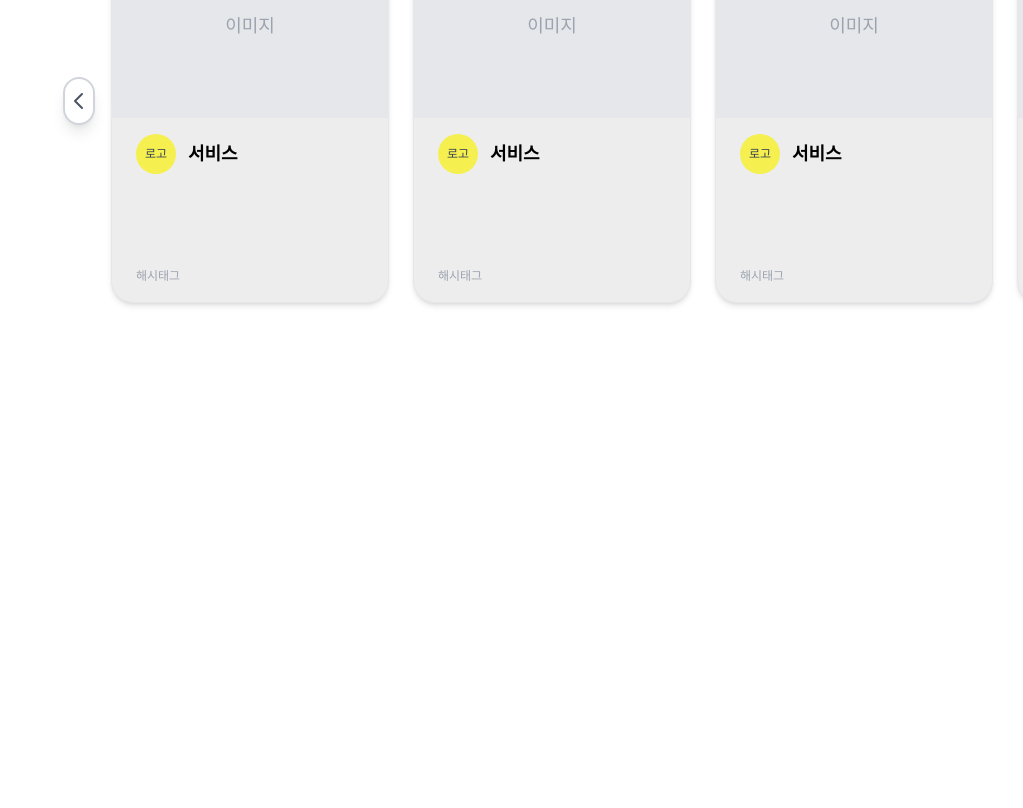
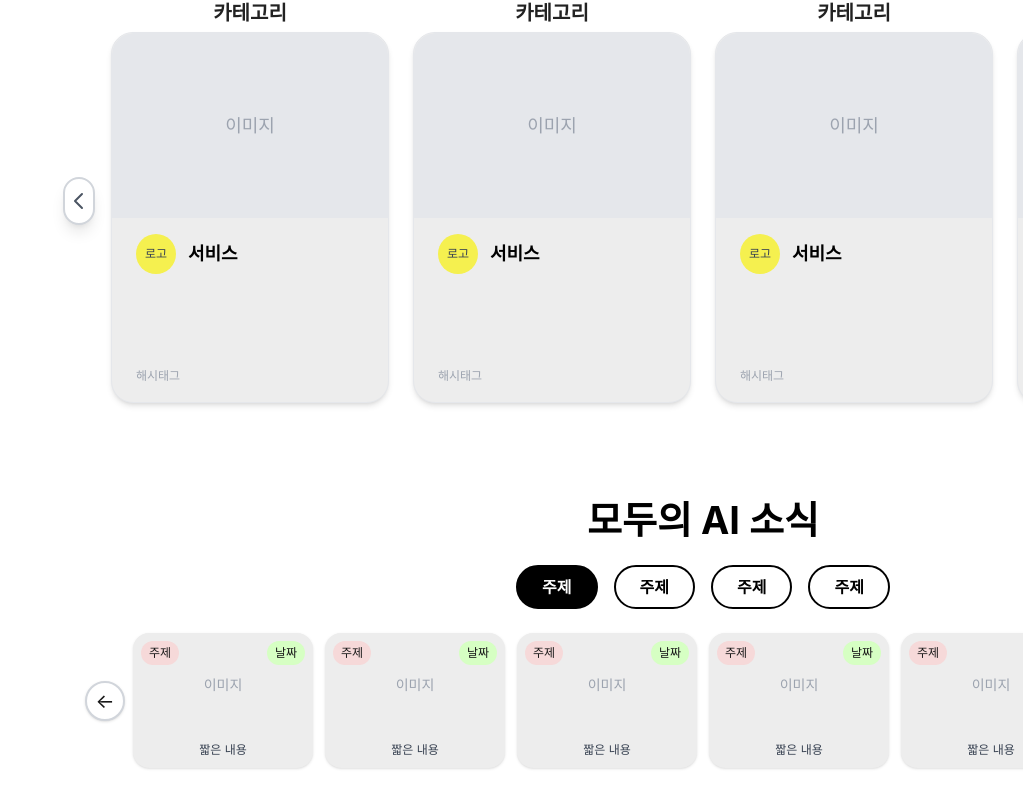
Before and after one commit to kimnamwook1/stepai-web, a Next.js app: page / in a window 1280 px wide. Shown: the part 1615-2423 px from the top of the page, without its empty margins (257-1280 px from the left). Before the commit the page ends 1957 px from the top, so only its background shows below. Built offline with nearby package versions, Linux system fonts and the light colour scheme; a web font is replaced by a local one.

Commit message:
Body_News 섹션 클라이언트 컴포넌트 선언 및 페이지 적용

```diff
--- a/src/app/page.tsx
+++ b/src/app/page.tsx
@@ -3,6 +3,7 @@ import ContentsMain from '@/components/ContentsMain';
 import Body_Category from '@/components/Body_Category';
 import TopTrendsSection from '@/components/TopTrendsSection';
 import TopStepSection from '@/components/TopStepSection';
+import Body_News from '@/components/Body_News';
 
 export default function Home() {
   return (
@@ -14,6 +15,7 @@ export default function Home() {
         <Body_Category />
         <TopTrendsSection />
         <TopStepSection />
+        <Body_News />
       </main>
     </div>
   );
--- /dev/null
+++ b/src/components/Body_News.tsx
@@ -0,0 +1,137 @@
+"use client";
+
+import React, { useState, useRef, useCallback, useEffect } from "react";
+
+const SECTION_WIDTH = 1920;
+const SECTION_HEIGHT = 400;
+const SIDE_PADDING = 320;
+const VERTICAL_MARGIN = 50;
+const CARD_WIDTH = 180;
+const CARD_HEIGHT = 135; // 4:3 비율
+const CARD_GAP = 12;
+const VISIBLE_COUNT = 6;
+const BUTTON_SIZE = 40;
+
+const topicList = ["주제", "주제", "주제", "주제"];
+const cardList = Array(10).fill(0).map(() => ({
+    topic: "주제",
+    image: "이미지",
+    summary: "짧은 내용",
+    date: "날짜"
+}));
+
+const Body_News: React.FC = () => {
+    const [activeTopic, setActiveTopic] = useState(0);
+    const [startIdx, setStartIdx] = useState(0);
+    const [isAnimating, setIsAnimating] = useState(false);
+    const timerRef = useRef<NodeJS.Timeout | null>(null);
+
+    // 캐러셀 이동
+    const handleNext = useCallback(() => {
+        if (isAnimating) return;
+        setIsAnimating(true);
+        setStartIdx((prev) => (prev + 1) % cardList.length);
+    }, [isAnimating]);
+    const handlePrev = useCallback(() => {
+        if (isAnimating) return;
+        setIsAnimating(true);
+        setStartIdx((prev) => (prev - 1 + cardList.length) % cardList.length);
+    }, [isAnimating]);
+
+    useEffect(() => {
+        if (!isAnimating) return;
+        const timer = setTimeout(() => setIsAnimating(false), 400);
+        return () => clearTimeout(timer);
+    }, [isAnimating]);
+
+    // 현재 표시할 6개 카드
+    const getVisibleCards = () => {
+        return Array(VISIBLE_COUNT).fill(0).map((_, i) => cardList[(startIdx + i) % cardList.length]);
+    };
+
+    return (
+        <section
+            style={{
+                width: SECTION_WIDTH,
+                minHeight: SECTION_HEIGHT,
+                margin: `${VERTICAL_MARGIN}px 0`,
+                padding: `0 ${SIDE_PADDING}px`,
+                boxSizing: "border-box",
+                background: "#fff"
+            }}
+            className="flex flex-col items-center"
+        >
+            {/* 섹션 타이틀 */}
+            <div className="w-full flex justify-center mb-4">
+                <span className="text-[38px] font-bold text-black" style={{ fontFamily: 'Inter' }}>
+                    모두의 AI 소식
+                </span>
+            </div>
+            {/* 주제 버튼 */}
+            <div className="flex gap-4 mb-6">
+                {topicList.map((topic, idx) => (
+                    <button
+                        key={idx}
+                        className={`px-6 py-2 rounded-full border-2 text-base font-bold transition-colors duration-200 ${activeTopic === idx ? 'bg-black text-white border-black' : 'bg-white text-black border-black'}`}
+                        onClick={() => setActiveTopic(idx)}
+                    >
+                        {topic}
+                    </button>
+                ))}
+            </div>
+            {/* 카드 캐러셀 */}
+            <div className="relative flex items-center w-full justify-center" style={{ maxWidth: 1280 }}>
+                {/* 좌측 화살표 */}
+                <button
+                    onClick={handlePrev}
+                    className="z-10 bg-white border-2 border-gray-300 rounded-full flex items-center justify-center hover:bg-gray-50 transition-colors duration-300 shadow self-center"
+                    disabled={isAnimating}
+                    style={{ width: BUTTON_SIZE, height: BUTTON_SIZE, marginRight: 8 }}
+                >
+                    <span className="text-xl">&#8592;</span>
+                </button>
+                {/* 카드 리스트 */}
+                <div
+                    className="flex transition-transform duration-400"
+                    style={{
+                        gap: `${CARD_GAP}px`,
+                        width: CARD_WIDTH * VISIBLE_COUNT + CARD_GAP * (VISIBLE_COUNT - 1),
+                        justifyContent: 'center',
+                    }}
+                >
+                    {getVisibleCards().map((card, idx) => (
+                        <div
+                            key={idx}
+                            className="flex flex-col relative bg-[#ededed] rounded-[16px] shadow items-center"
+                            style={{ width: CARD_WIDTH, height: CARD_HEIGHT }}
+                        >
+                            {/* 좌상단 주제 뱃지 */}
+                            <span className="absolute left-2 top-2 bg-[#f6d9d9] text-xs px-2 py-1 rounded-full">{card.topic}</span>
+                            {/* 우상단 날짜 뱃지 */}
+                            <span className="absolute right-2 top-2 bg-[#d6ffc3] text-xs px-2 py-1 rounded-full">{card.date}</span>
+                            {/* 대표 이미지 Placeholder */}
+                            <div className="flex-1 w-full flex items-center justify-center" style={{ minHeight: 60 }}>
+                                <span className="text-gray-400 text-sm">{card.image}</span>
+                            </div>
+                            {/* 짧은 내용 Placeholder */}
+                            <div className="w-full text-center pb-2">
+                                <span className="text-xs text-gray-700">{card.summary}</span>
+                            </div>
+                        </div>
+                    ))}
+                </div>
+                {/* 우측 화살표 */}
+                <button
+                    onClick={handleNext}
+                    className="z-10 bg-white border-2 border-gray-300 rounded-full flex items-center justify-center hover:bg-gray-50 transition-colors duration-300 shadow self-center"
+                    disabled={isAnimating}
+                    style={{ width: BUTTON_SIZE, height: BUTTON_SIZE, marginLeft: 8 }}
+                >
+                    <span className="text-xl">&#8594;</span>
+                </button>
+            </div>
+        </section>
+    );
+};
+
+export default Body_News;
--- a/src/components/TopStepSection.tsx
+++ b/src/components/TopStepSection.tsx
@@ -58,14 +58,15 @@ const TopStepSection: React.FC = () => {
                 padding: `0 ${SIDE_PADDING}px ${BOTTOM_PADDING}px ${SIDE_PADDING}px`,
                 boxSizing: "border-box",
                 overflow: "hidden",
-                background: "#fff"
+                background: "#fff",
+                margin: '50px 0'
             }}
             className="flex flex-col justify-center"
         >
             {/* 섹션 제목 */}
-            <div className="w-full flex justify-start mb-2">
+            <div className="w-full flex justify-center mb-2">
                 <span className="text-[38px] font-bold text-black" style={{ fontFamily: 'Inter' }}>
-                    Top 스텝
+                    Top 스텝(전문가)
                 </span>
             </div>
             {/* 카드 캐러셀 */}
--- a/src/components/TopTrendsSection.tsx
+++ b/src/components/TopTrendsSection.tsx
@@ -65,12 +65,13 @@ const TopTrendsSection: React.FC = () => {
                 padding: `0 ${SIDE_PADDING}px ${BOTTOM_PADDING}px ${SIDE_PADDING}px`,
                 boxSizing: "border-box",
                 overflow: "hidden",
-                background: "#fff"
+                background: "#fff",
+                margin: '50px 0'
             }}
             className="flex flex-col justify-center"
         >
             {/* 섹션 제목 */}
-            <div className="w-full flex justify-start mb-2">
+            <div className="w-full flex justify-center mb-2">
                 <span className="text-[38px] font-bold text-black" style={{ fontFamily: 'Inter' }}>
                     Top 인기
                 </span>
```
